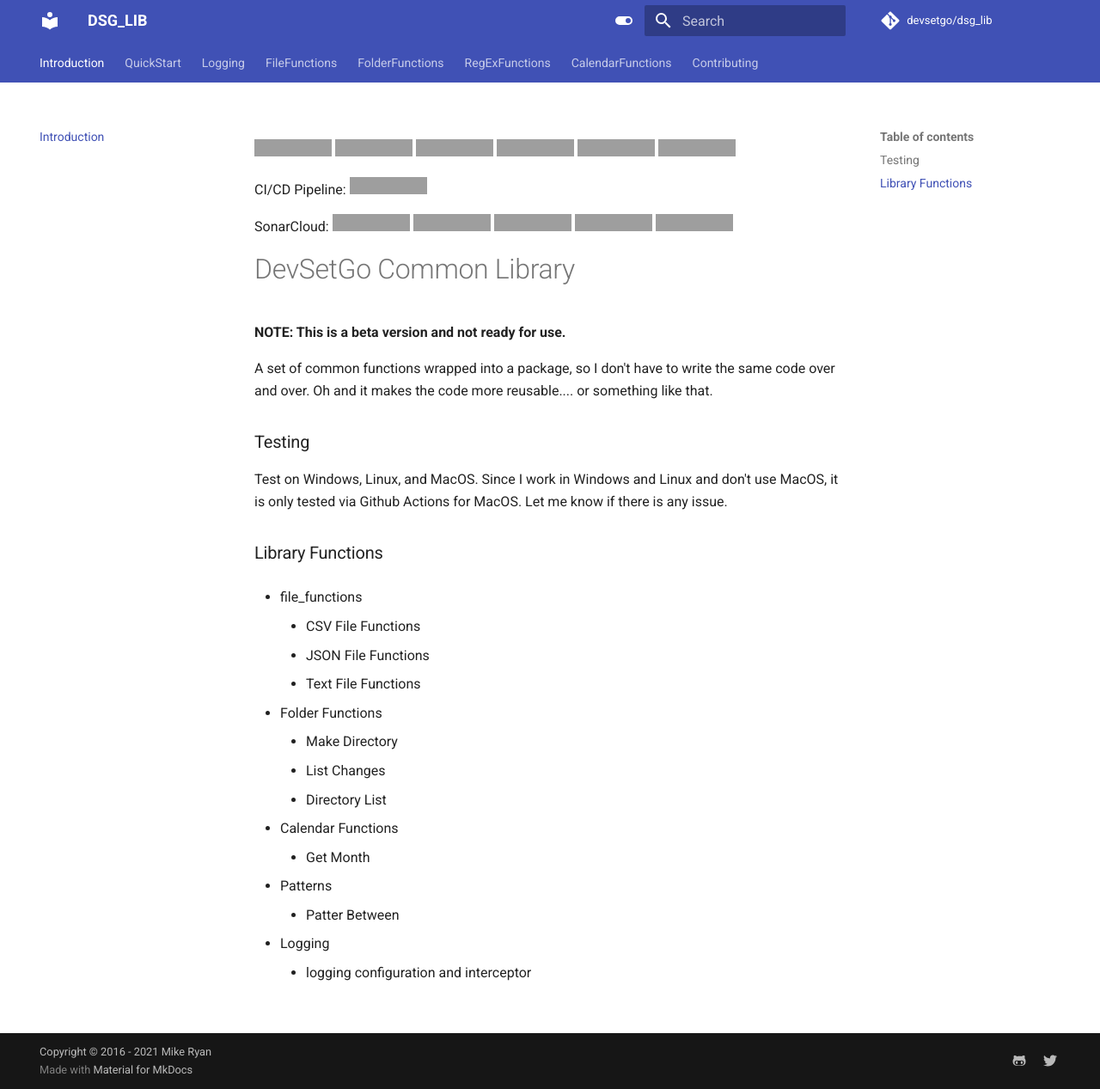
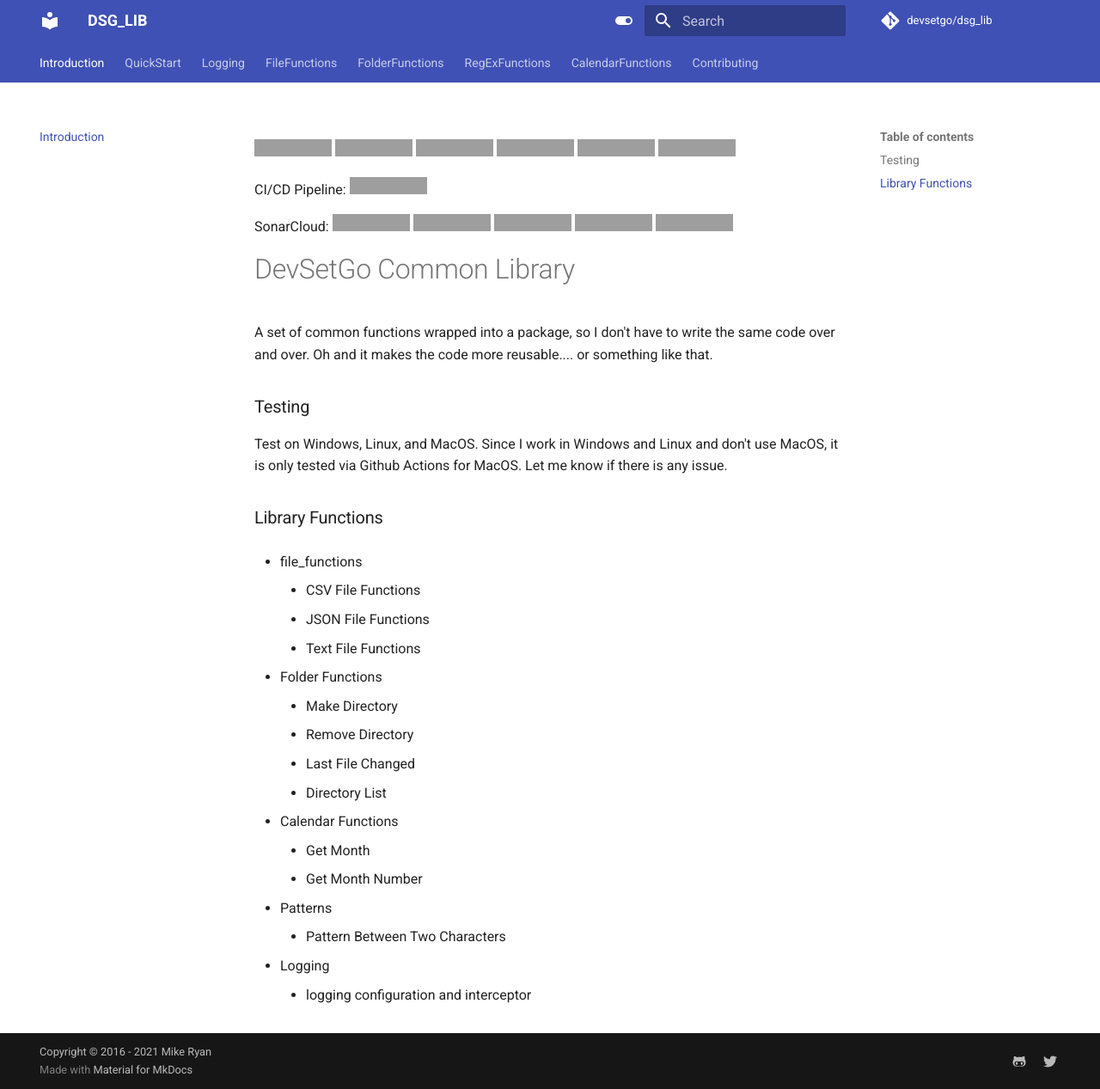
Before and after one commit to devsetgo/devsetgo_lib, an MkDocs documentation site: the page built from docs/index.md, in a window 1280 px wide and 1267 px high, cut to the strip 0-1267 px from the top of the window. Shown: the whole strip at 86% size. Built offline with MkDocs 1.6.1 and Material for MkDocs 9.7.7, drawn with Linux system fonts in a browser that asks for light colours; comment, search, counter and statistics services are not loaded; grey boxes are pictures that could not be loaded.

Commit message:
updating documentation

```diff
--- a/docs/index.md
+++ b/docs/index.md
@@ -20,7 +20,6 @@ SonarCloud:
 
 
 # DevSetGo Common Library
-**NOTE: This is a beta version and not ready for use.**
 
 A set of common functions wrapped into a package, so I don't have to write the same code over and over. Oh and it makes the code more reusable.... or something like that.
 
@@ -36,14 +35,16 @@ Test on Windows, Linux, and MacOS. Since I work in Windows and Linux and don't u
 
 - Folder Functions
     - Make Directory
-    - List Changes
+    - Remove Directory
+    - Last File Changed
     - Directory List
 
 - Calendar Functions
     - Get Month
+    - Get Month Number
 
 - Patterns
-    - Patter Between
+    - Pattern Between Two Characters
 
 - Logging
     - logging configuration and interceptor
```
Also changed, not shown: other parts of docs/index.md (+1 -1 lines).
